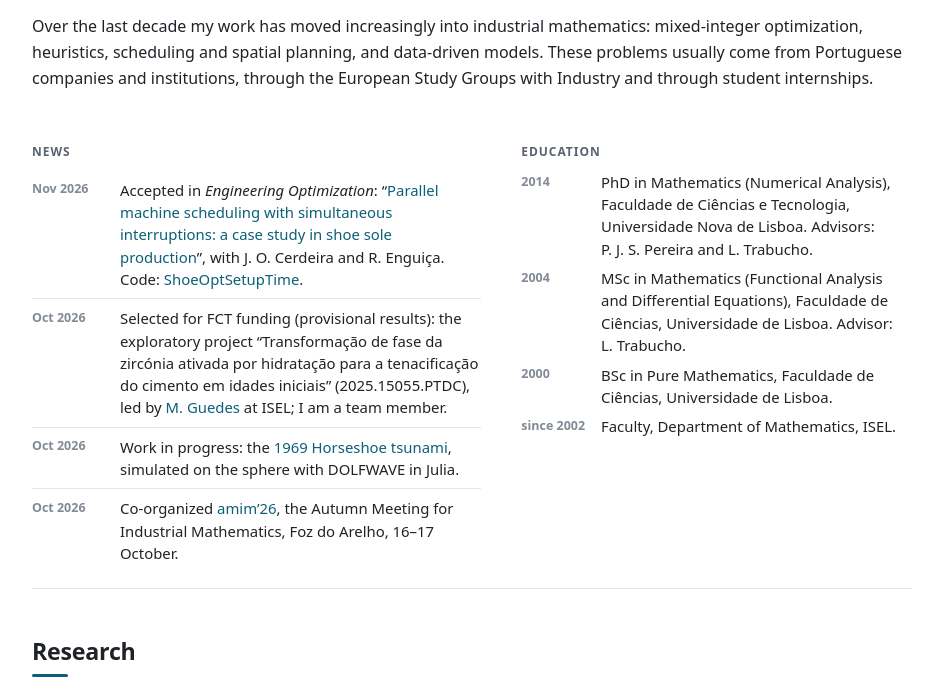
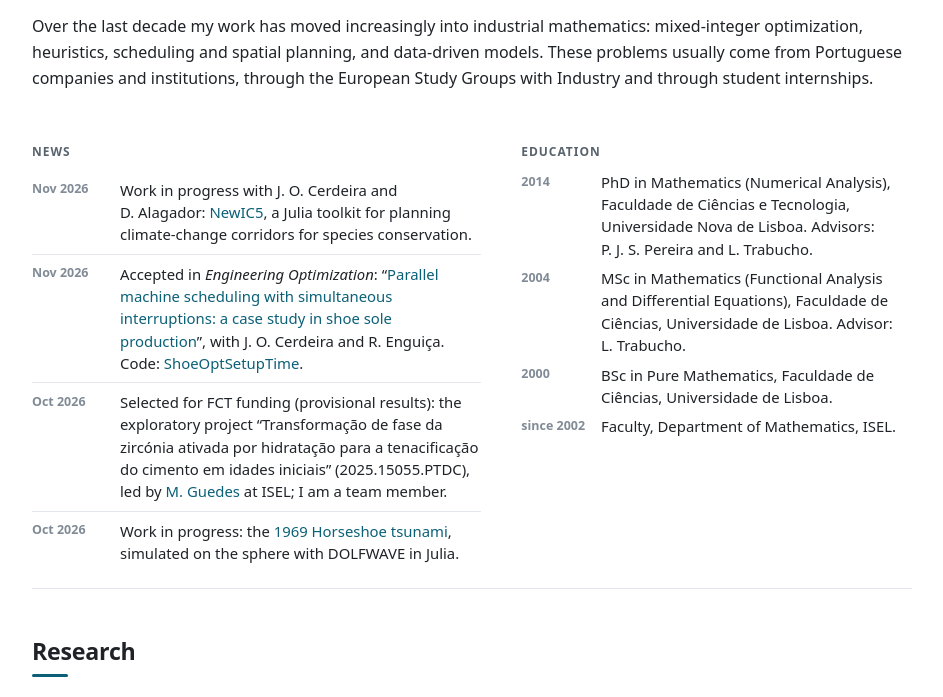
Before and after one commit to ndlopes-github/ndlopes-github.github.io, a plain HTML site: page index.html in a window 1280 px wide. Shown: the part 598-1295 px from the top of the page, without its empty margins (168-1111 px from the left). Drawn offline with Linux system fonts and the light colour scheme.

Commit message:
News: climate-change corridors (NewIC5) work in progress; amim'26 item pruned

```diff
--- a/index.html
+++ b/index.html
@@ -116,11 +116,11 @@
   <div>
   <h3 class="eyebrow">News</h3>
   <ul class="news">
+    <li><time datetime="2026-11">Nov 2026</time><span>Work in progress with J.&nbsp;O.&nbsp;Cerdeira and D.&nbsp;Alagador: <a href="#w-newic5">NewIC5</a>, a Julia toolkit for planning climate-change corridors for species conservation.</span></li>
     <li><time datetime="2026-11">Nov 2026</time><span>Accepted in <em>Engineering Optimization</em>: “<a href="#p-geno-2026">Parallel machine scheduling with simultaneous interruptions: a case study in shoe sole production</a>”, with J.&nbsp;O.&nbsp;Cerdeira and R.&nbsp;Enguiça. Code: <a href="https://doi.org/10.5281/zenodo.20642118">ShoeOptSetupTime</a>.</span></li>
     <!-- Provisional FCT results (Oct 2026). On the final results, reword this item and add the project to #projects with its start–end years. -->
     <li><time datetime="2026-10">Oct 2026</time><span>Selected for FCT funding (provisional results): the exploratory project “<span lang="pt">Transformação de fase da zircónia ativada por hidratação para a tenacificação do cimento em idades iniciais</span>” (2025.15055.PTDC), led by <a href="https://orcid.org/0000-0003-2552-8437">M.&nbsp;Guedes</a> at ISEL; I am a team member.</span></li>
     <li><time datetime="2026-10">Oct 2026</time><span>Work in progress: the <a href="#research">1969 Horseshoe tsunami</a>, simulated on the sphere with DOLFWAVE in Julia.</span></li>
-    <li><time datetime="2026-10">Oct 2026</time><span>Co-organized <a href="#service">amim’26</a>, the Autumn Meeting for Industrial Mathematics, Foz do Arelho, 16–17 October.</span></li>
   </ul>
   </div>
   <div>
```
